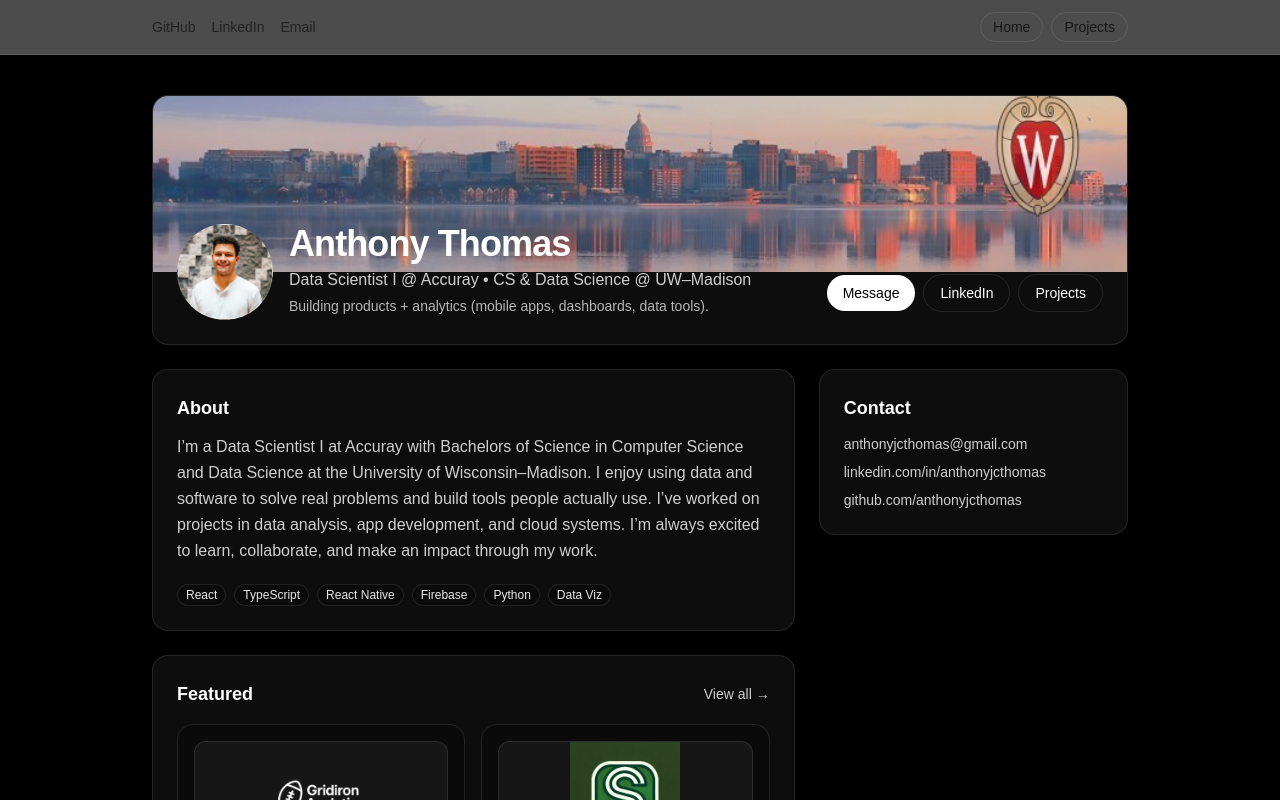
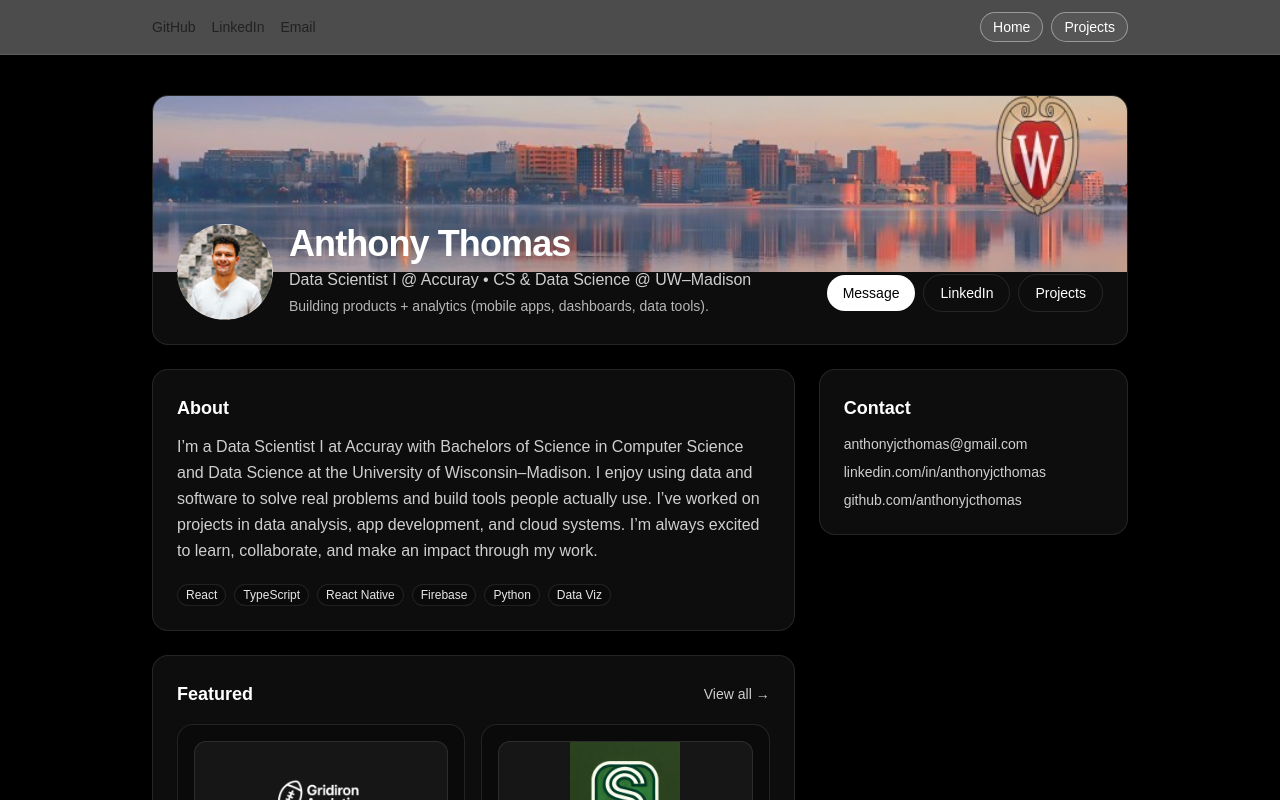
Before and after one commit to anthonyjcthomas/anthonythomas-com, a Next.js app: page / in a window 1280 px wide. Shown: the top 800 px of the page. Built offline with nearby package versions, Linux system fonts and the light colour scheme.

Commit message:
Update Buttons

```diff
--- a/src/components/NavBar.tsx
+++ b/src/components/NavBar.tsx
@@ -30,13 +30,14 @@
         {/* Right: site nav */}
         <div className="flex items-center gap-2 text-sm">
         <Link
-            className="rounded-full border border-white/10 px-3 py-1 hover:bg-white/10"
+          className="rounded-full border border-white/40 bg-white/5 px-3 py-1 text-sm text-white hover:bg-white/15 hover:border-white/70 transition"
           href="/"
         >
           Home
         </Link>
+
         <Link
-            className="rounded-full border border-white/10 px-3 py-1 hover:bg-white/10"
+          className="rounded-full border border-white/40 bg-white/5 px-3 py-1 text-sm text-white hover:bg-white/15 hover:border-white/70 transition"
           href="/projects"
         >
           Projects
```
Lines whose indentation alone changed are shown as unchanged.
